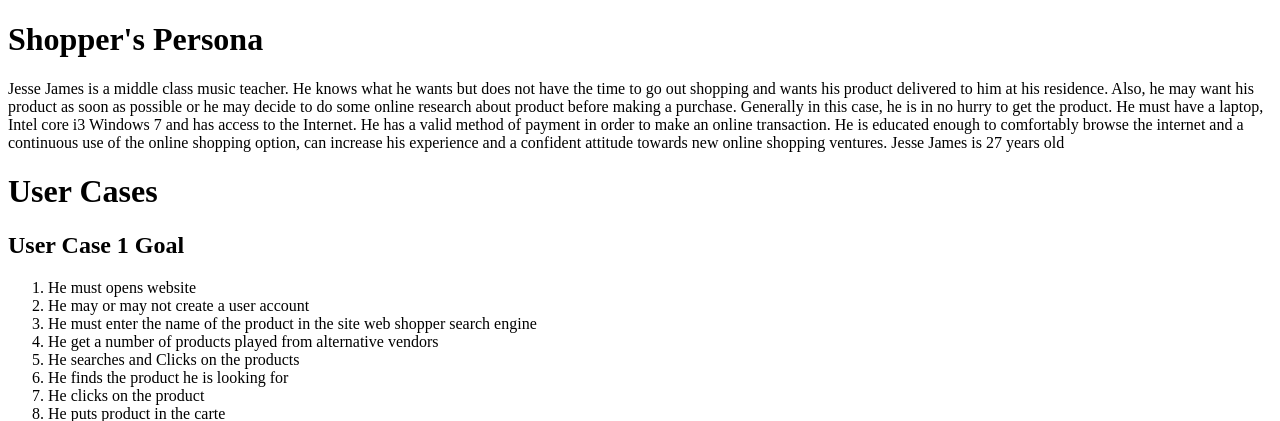
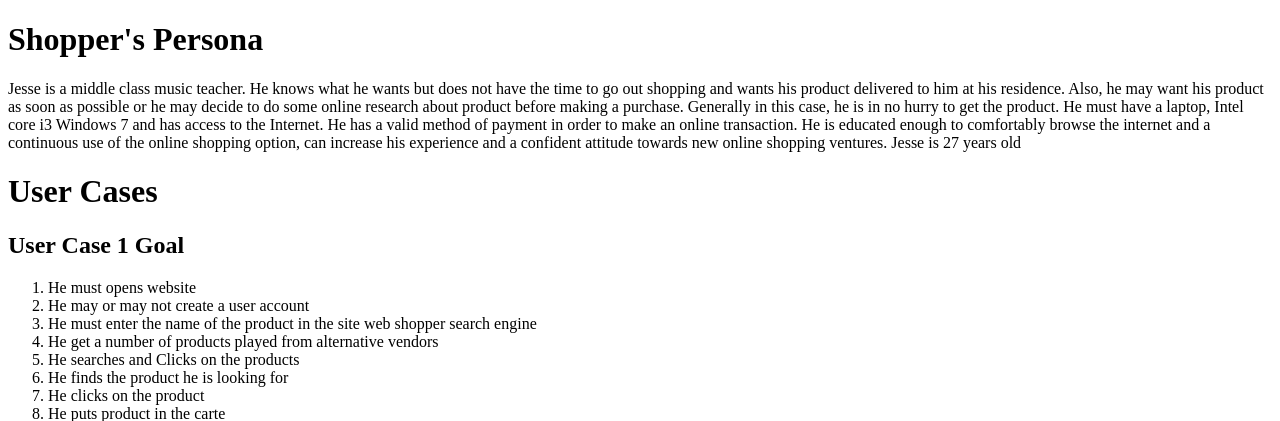
Before and after one commit to davidc4991vvc/amazon-product-page, a PHP site: page / in a window 1280 px wide. Shown: the top 421 px of the page. Run offline with PHP 8.4, Linux system fonts and the light colour scheme.

```diff
--- a/index.php
+++ b/index.php
@@ -7,14 +7,14 @@
 	<body>
 		<h1>Shopper's Persona</h1>
 
-		<p>Jesse James is a middle class music teacher. He knows what he wants
+		<p>Jesse is a middle class music teacher. He knows what he wants
 			but does not have the time to go out shopping and wants his product delivered to him at his residence. Also, he
 			may want his product as soon as possible or he may decide to do some online research about product before making
 			a purchase. Generally in this case, he is in no hurry to get the product. He must have a laptop, Intel core i3
 			Windows 7 and has access to the Internet. He has a valid method of payment in order to make an online
 			transaction. He is educated enough to comfortably browse the internet and a continuous use of the online shopping
 			option, can increase his experience and a confident attitude towards new online
-			shopping ventures. Jesse James is 27 years old</p>
+			shopping ventures. Jesse is 27 years old</p>
 
 		<h1>User Cases</h1>
 		<h2>User Case 1 Goal</h2>
```
